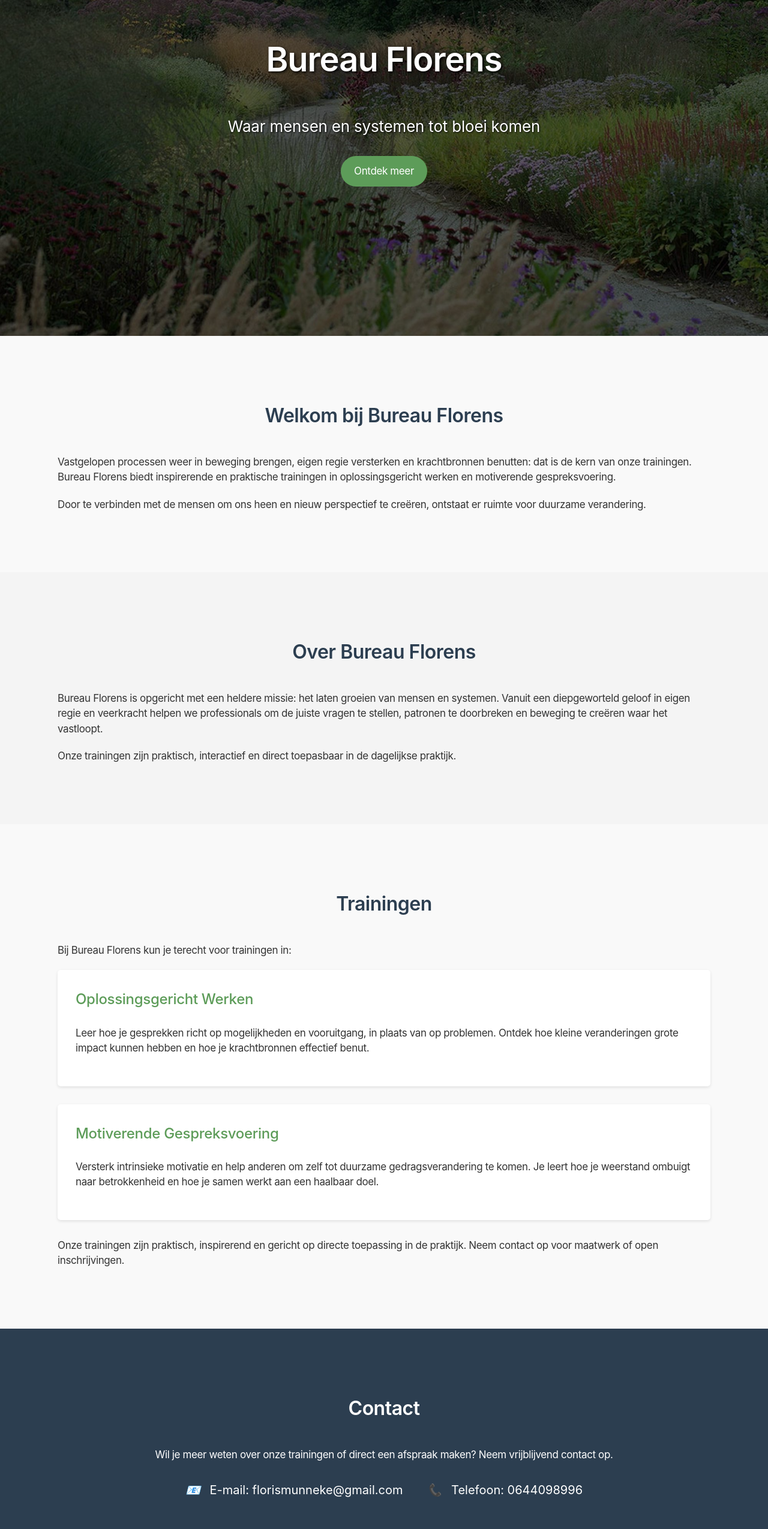
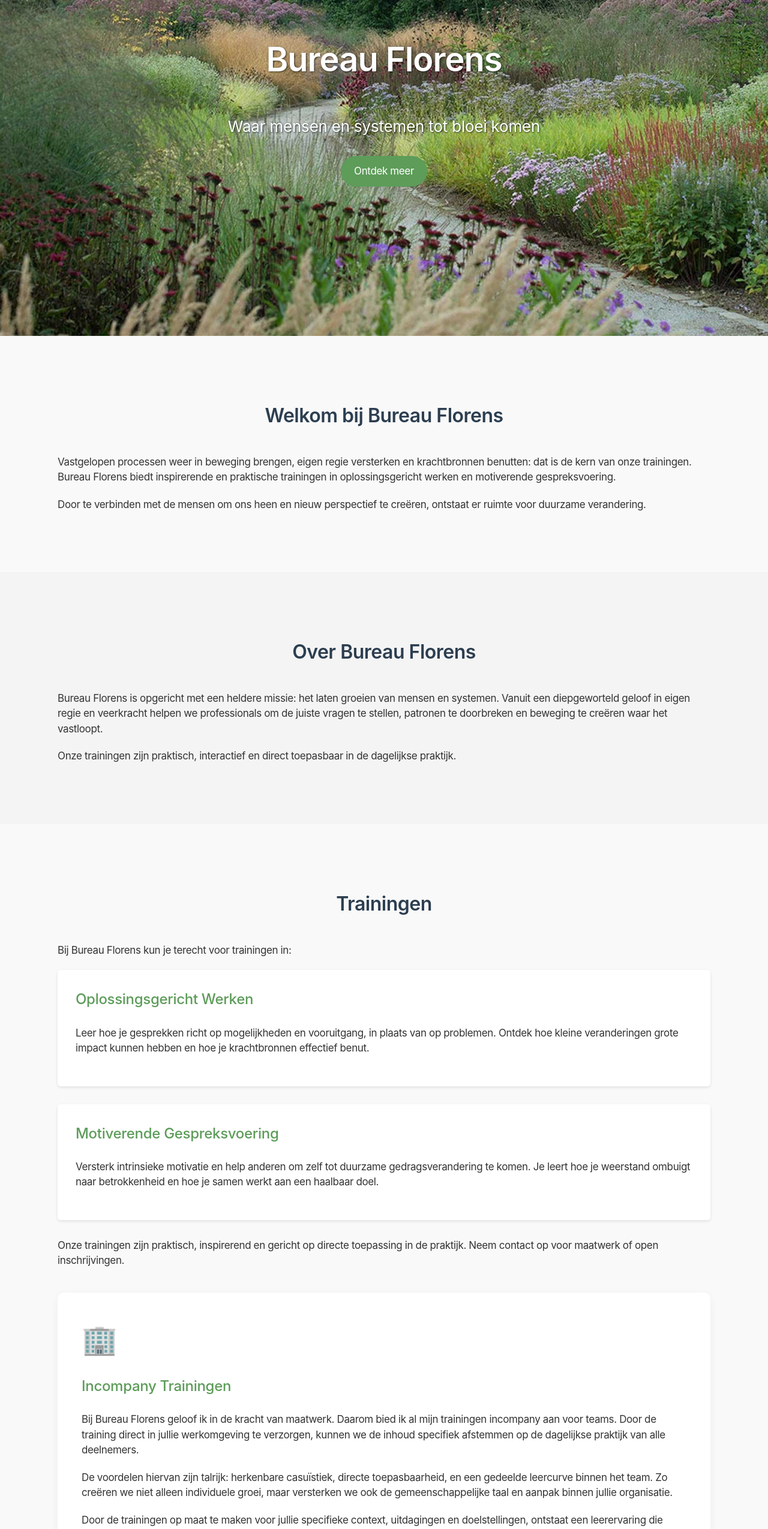
Before and after one commit to bureauflorens/bureauflorens, a plain HTML site: page index.html in a window 1280 px wide. Shown: the part 240-2789 px from the top of the page at 60% size. Drawn offline with Linux system fonts and the light colour scheme; a web font is replaced by a local one.

Commit message:
Add files via upload

```diff
--- a/index.html
+++ b/index.html
@@ -81,10 +81,10 @@
             color: #DDF7E3;
         }
 
-        /* Hero Section */
+        /* Hero Section with Zoom Effect */
         #hero {
             height: 100vh;
-            background: linear-gradient(rgba(0, 0, 0, 0.6), rgba(0, 0, 0, 0.6)), url('images/Maximilian.jpg') no-repeat center center/cover;
+            position: relative;
             display: flex;
             flex-direction: column;
             justify-content: center;
@@ -92,12 +92,34 @@
             text-align: center;
             color: white;
             padding: 0 20px;
+            overflow: hidden;
+        }
+
+        #hero::before {
+            content: "";
+            position: absolute;
+            top: 0;
+            left: 0;
+            width: 100%;
+            height: 100%;
+            background: url('images/Maximilian.jpg') no-repeat center center/cover;
+            z-index: -1;
+            animation: zoomBackground 20s ease-in-out infinite alternate;
+        }
+
+        @keyframes zoomBackground {
+            0% {
+                transform: scale(1);
+            }
+            100% {
+                transform: scale(1.2);
+            }
         }
 
         #hero h1 {
             font-size: 56px;
             margin-bottom: 20px;
-            text-shadow: 2px 2px 5px #000;
+            text-shadow: 1px 1px 3px rgba(0, 0, 0, 0.7);
             font-weight: 600;
             letter-spacing: -1px;
         }
@@ -106,7 +128,7 @@
             font-size: 26px;
             max-width: 800px;
             margin-bottom: 30px;
-            text-shadow: 1px 1px 3px #000;
+            text-shadow: 1px 1px 3px rgba(0, 0, 0, 0.7);
             font-weight: 400;
             letter-spacing: -0.2px;
         }
@@ -178,6 +200,29 @@
             font-size: 24px;
             font-weight: 500;
             letter-spacing: -0.3px;
+        }
+
+        /* Incompany Section */
+        .incompany-box {
+            background: white;
+            padding: 40px;
+            border-radius: 10px;
+            box-shadow: 0 5px 15px rgba(0,0,0,0.05);
+            margin-top: 40px;
+        }
+
+        .incompany-box h3 {
+            color: #5D9C59;
+            margin-top: 0;
+            font-size: 24px;
+            font-weight: 500;
+            letter-spacing: -0.3px;
+        }
+
+        .incompany-icon {
+            font-size: 48px;
+            color: #5D9C59;
+            margin-bottom: 20px;
         }
 
         /* Contact Section */
@@ -299,6 +344,14 @@
             </div>
 
             <p>Onze trainingen zijn praktisch, inspirerend en gericht op directe toepassing in de praktijk. Neem contact op voor maatwerk of open inschrijvingen.</p>
+
+            <div class="incompany-box">
+                <div class="incompany-icon">🏢</div>
+                <h3>Incompany Trainingen</h3>
+                <p>Bij Bureau Florens geloof ik in de kracht van maatwerk. Daarom bied ik al mijn trainingen incompany aan voor teams. Door de training direct in jullie werkomgeving te verzorgen, kunnen we de inhoud specifiek afstemmen op de dagelijkse praktijk van alle deelnemers.</p>
+                <p>De voordelen hiervan zijn talrijk: herkenbare casuïstiek, directe toepasbaarheid, en een gedeelde leercurve binnen het team. Zo creëren we niet alleen individuele groei, maar versterken we ook de gemeenschappelijke taal en aanpak binnen jullie organisatie.</p>
+                <p>Door de trainingen op maat te maken voor jullie specifieke context, uitdagingen en doelstellingen, ontstaat een leerervaring die direct waardevol is voor de deelnemers én voor de organisatie als geheel.</p>
+            </div>
         </div>
     </section>
 
```
